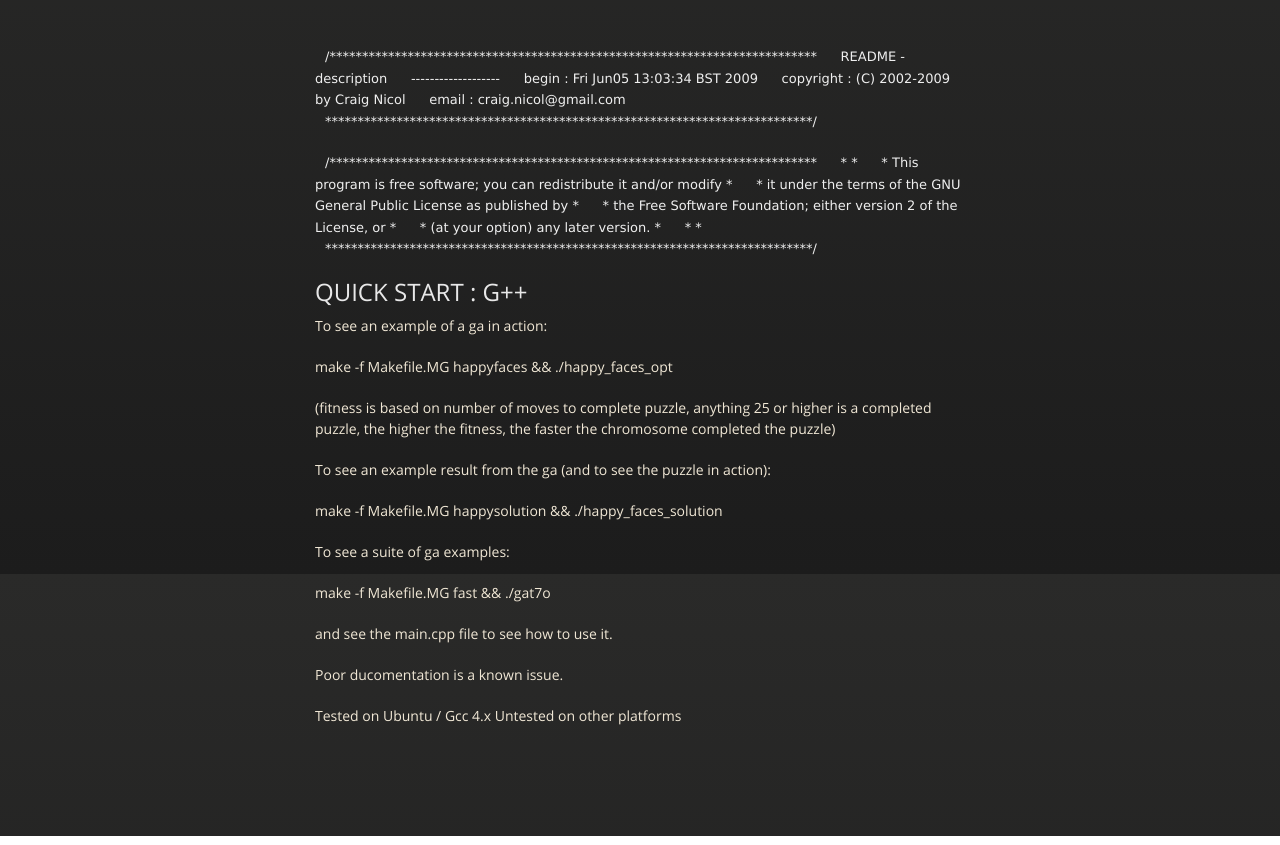
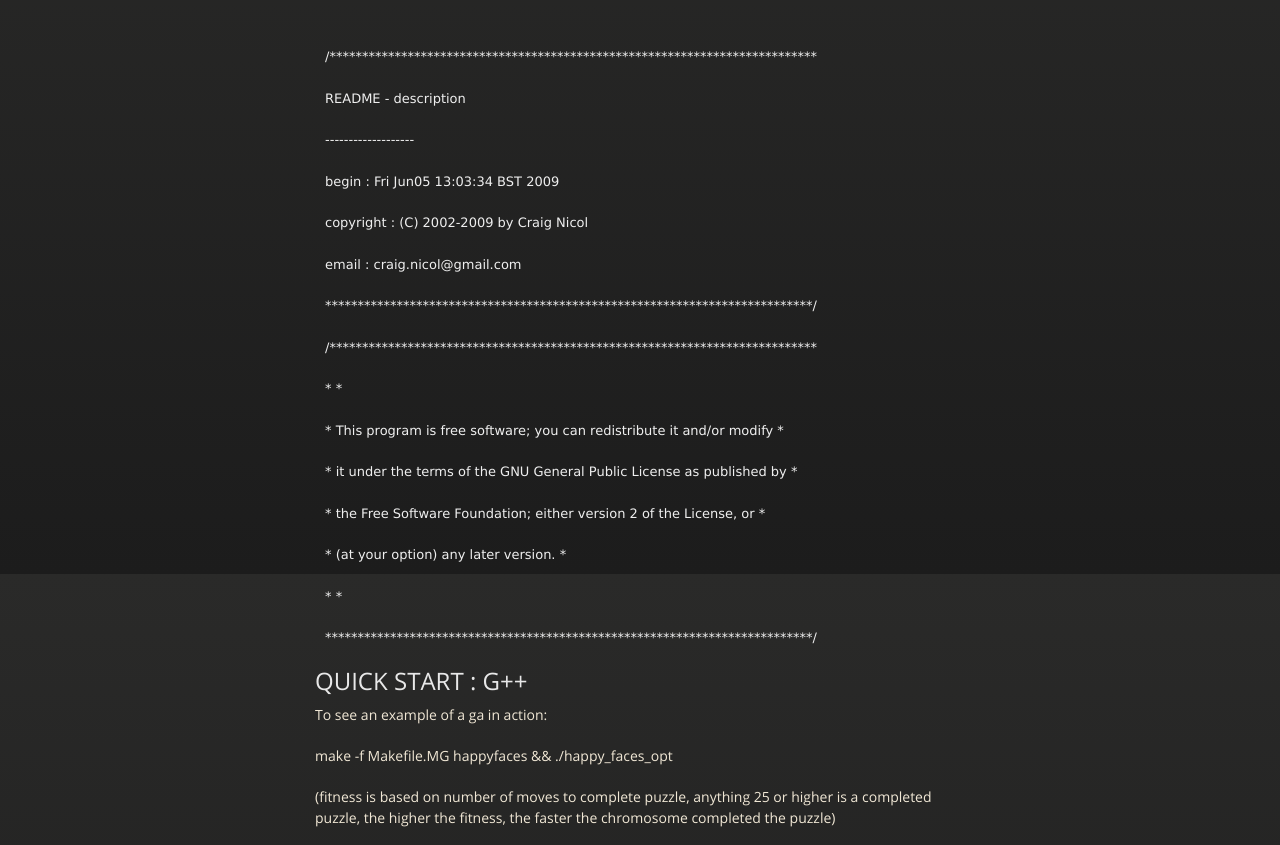
Before and after one commit to craignicol/geneticalgorithmtemplates, a plain HTML site: page index.html in a window 1280 px wide. Shown: the part 226-1071 px from the top of the page. Drawn offline with nearby package versions, Linux system fonts and the light colour scheme.

Commit message:
Update index.html

```diff
--- a/index.html
+++ b/index.html
@@ -38,22 +38,22 @@
           <span class="credits right">Hosted on GitHub Pages &mdash; Theme by <a href="https://twitter.com/michigangraham">mattgraham</a></span>
         </div>
 
-        <p><code>/***************************************************************************</code>
-                          <code>README  -  description</code>
-                             <code>-------------------</code>
-    <code>begin                : Fri Jun05 13:03:34 BST 2009</code>
-    <code>copyright            : (C) 2002-2009 by Craig Nicol</code>
-    <code>email                : craig.nicol@gmail.com</code>
-<code>***************************************************************************/</code></p>
+        <p><code>/***************************************************************************</code></p>
+                          <p><code>README  -  description</code></p>
+                             <p><code>-------------------</code></p>
+    <p><code>begin                : Fri Jun05 13:03:34 BST 2009</code></p>
+    <p><code>copyright            : (C) 2002-2009 by Craig Nicol</code></p>
+    <p><code>email                : craig.nicol@gmail.com</code></p>
+<p><code>***************************************************************************/</code></p>
 
-<p><code>/***************************************************************************</code>
-<code>*                                                                         *</code>
-<code>*   This program is free software; you can redistribute it and/or modify  *</code>
-<code>*   it under the terms of the GNU General Public License as published by  *</code>
-<code>*   the Free Software Foundation; either version 2 of the License, or     *</code>
-<code>*   (at your option) any later version.                                   *</code>
-<code>*                                                                         *</code>
-<code>***************************************************************************/</code></p>
+<p><code>/***************************************************************************</code></p>
+<p><code>*                                                                         *</code></p>
+<p><code>*   This program is free software; you can redistribute it and/or modify  *</code></p>
+<p><code>*   it under the terms of the GNU General Public License as published by  *</code></p>
+<p><code>*   the Free Software Foundation; either version 2 of the License, or     *</code></p>
+<p><code>*   (at your option) any later version.                                   *</code></p>
+<p><code>*                                                                         *</code></p>
+<p><code>***************************************************************************/</code></p>
 
 <h2>
 <a id="quick-start--g" class="anchor" href="#quick-start--g" aria-hidden="true"><span class="octicon octicon-link"></span></a>QUICK START : G++</h2>
```
